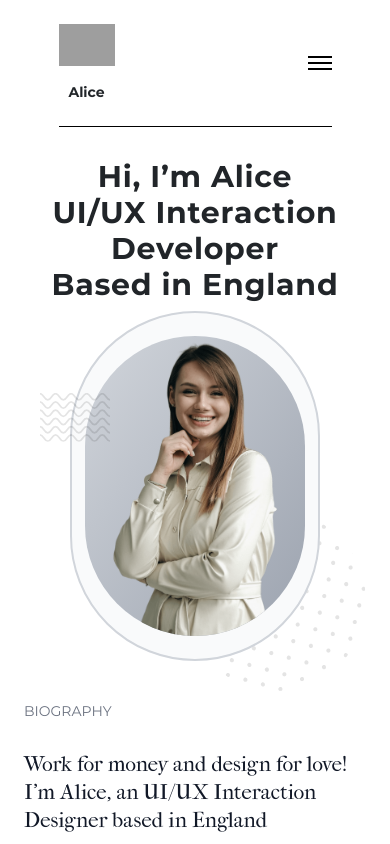
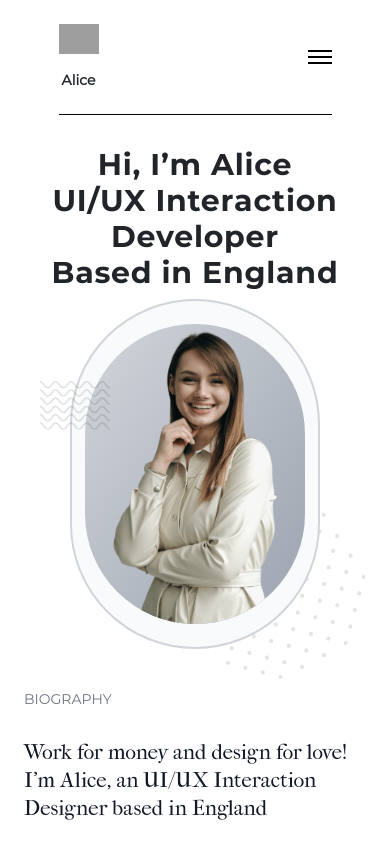
Before and after one commit to aaravsinha-ninja/innovance_3.0_portfolio, a React (Create React App) app: page / in a window 390 px wide. Shown: the top 844 px of the page. Built offline with nearby package versions, Linux system fonts and the light colour scheme; grey boxes are pictures that could not be loaded.

Commit message:
animation and icon changes

```diff
--- a/src/components/globals/Navbar.tsx
+++ b/src/components/globals/Navbar.tsx
@@ -18,7 +18,7 @@ export const Navbar = () => {
     visible: { opacity: 1, y: 124 },
   };
   return (
-    <div className="text-sm font-montserratBold font-black w-[70vw] m-auto">
+    <div className="text-sm font-montserrat font-black w-[70vw] m-auto">
       <div className="flex justify-between items-center z-50 relative py-6 bg-white">
         <div className="md:flex gap-7 hidden">
           {navlinks &&
@@ -32,7 +32,7 @@ export const Navbar = () => {
         </div>
         <div className="flex flex-col items-center gap-3">
           <div>
-            <img src={navbar_details.logo} alt="logo" className="w-14" />
+            <img src={navbar_details.logo} alt="logo" className="w-10" />
           </div>
           <div>{navbar_details.name}</div>
         </div>
--- a/src/components/globals/SocialMediaLinks.tsx
+++ b/src/components/globals/SocialMediaLinks.tsx
@@ -11,7 +11,7 @@ const SocialMediaLinks = () => {
               <img
                 src={social.icon}
                 alt={social.name}
-                className="aspect-square w-5"
+                className="aspect-square w-7"
               />
             </a>
           </div>
--- a/src/components/main/CallBruno/CallBruno.tsx
+++ b/src/components/main/CallBruno/CallBruno.tsx
@@ -1,11 +1,33 @@
-import React from "react";
+import React, { useEffect, useState } from "react";
 import { userData } from "../../../data/data";
+import { motion } from "framer-motion";
 
 export const CallBruno = () => {
+  const [hover, setHover] = useState(false);
+
+  useEffect(() => {
+    setHover(false);
+  }, []);
+
   return (
     <div className="m-auto w-fit font-imfell relative">
-      <div className="border-gray-300 border-3 border-dashed rounded-full w-72 h-72 md:w-96 md:h-96 animate-spin absolute"></div>
-      <div className="rounded-full w-72 h-72 md:w-96 md:h-96 flex flex-col justify-center items-center">
+      <motion.div
+        initial={{ scale: 1 }}
+        animate={hover ? { scale: 1.05 } : { scale: 1 }}
+        transition={{ duration: 0, ease: [0.4, 0, 0.2, 1] }}
+        className={`border-gray-300 border-3 border-dashed rounded-full w-72 h-72 md:w-96 md:h-96 absolute ${
+          !hover ? "animate-spin" : "animate-none"
+        } transition-all`}
+      ></motion.div>
+      <div
+        className="border-3 border-transparent rounded-full w-72 h-72 md:w-96 md:h-96 flex flex-col justify-center items-center z-10 relative hover:scale-105 transition-all"
+        onMouseOver={() => {
+          setHover(true);
+        }}
+        onMouseLeave={() => {
+          setHover(false);
+        }}
+      >
         <div>
           <div className="text-gray-400 font-montserrat text-xs font-semibold">
             DESCRIBE YOUR
--- a/src/data/data.ts
+++ b/src/data/data.ts
@@ -28,23 +28,23 @@ export const navbar_details = {
 
 export const socials = [
   {
+    link: "https://dribbble.com/",
+    icon: "https://img.icons8.com/?size=100&id=Wkmw3VcFPr8T&format=png&color=000000",
+    name: "dribbble",
+  },
+  {
     link: "https://github.com/",
-    icon: "https://cdn-icons-png.flaticon.com/512/25/25231.png",
+    icon: "https://img.icons8.com/?size=100&id=63777&format=png&color=000000",
     name: "github",
   },
   {
-    link: "https://linkedin.com/",
-    icon: "https://cdn-icons-png.flaticon.com/512/61/61109.png",
-    name: "facebook",
-  },
-  {
     link: "https://facebook.com/",
-    icon: "https://cdn-icons-png.flaticon.com/512/11376/11376329.png",
+    icon: "https://img.icons8.com/?size=100&id=118497&format=png&color=000000",
     name: "facebook",
   },
   {
     link: "https://twitter.com/",
-    icon: "https://www.svgrepo.com/show/47722/twitter-black-shape.svg",
+    icon: "https://img.icons8.com/?size=100&id=13963&format=png&color=000000",
     name: "twitter",
   },
 ];
--- a/src/index.css
+++ b/src/index.css
@@ -37,3 +37,12 @@ code {
   font-family: source-code-pro, Menlo, Monaco, Consolas, "Courier New",
     monospace;
 }
+
+@keyframes spin {
+  from {
+    transform: rotate(0deg);
+  }
+  to {
+    transform: rotate(360deg);
+  }
+}
```
